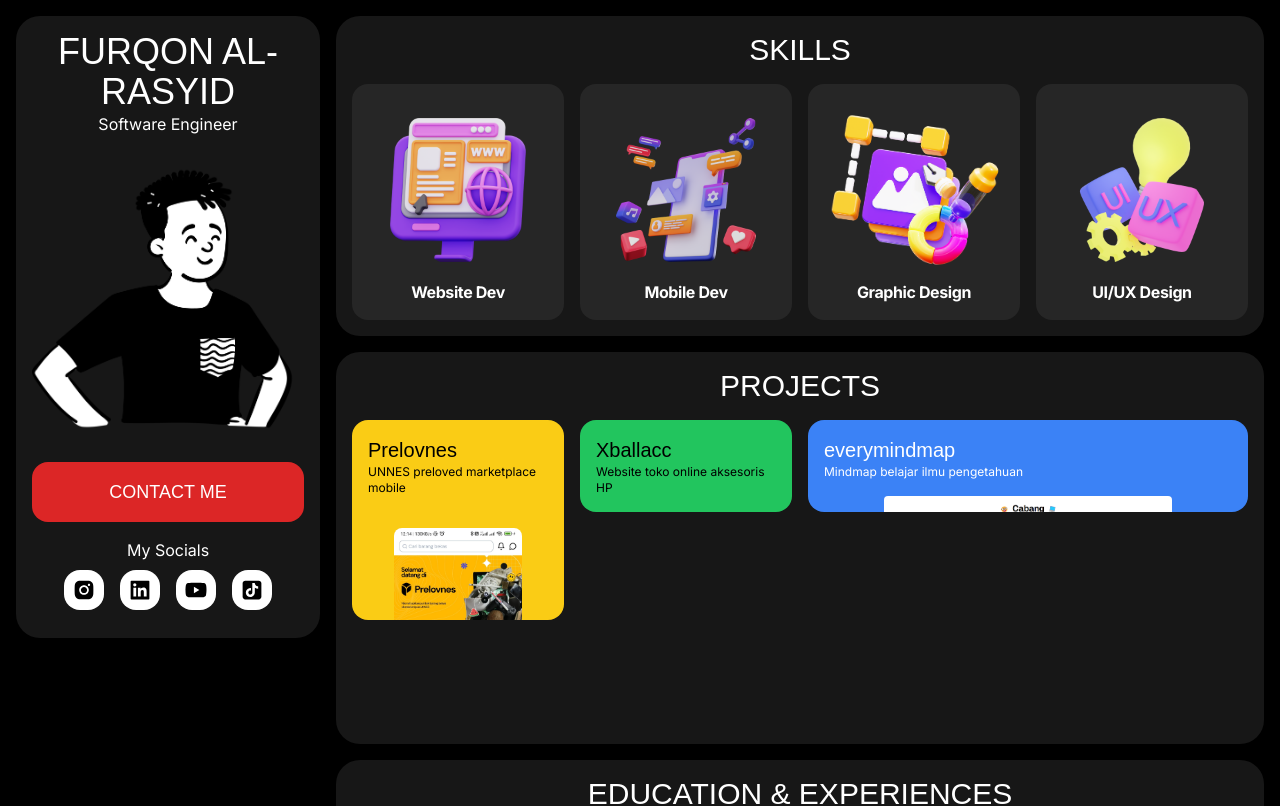
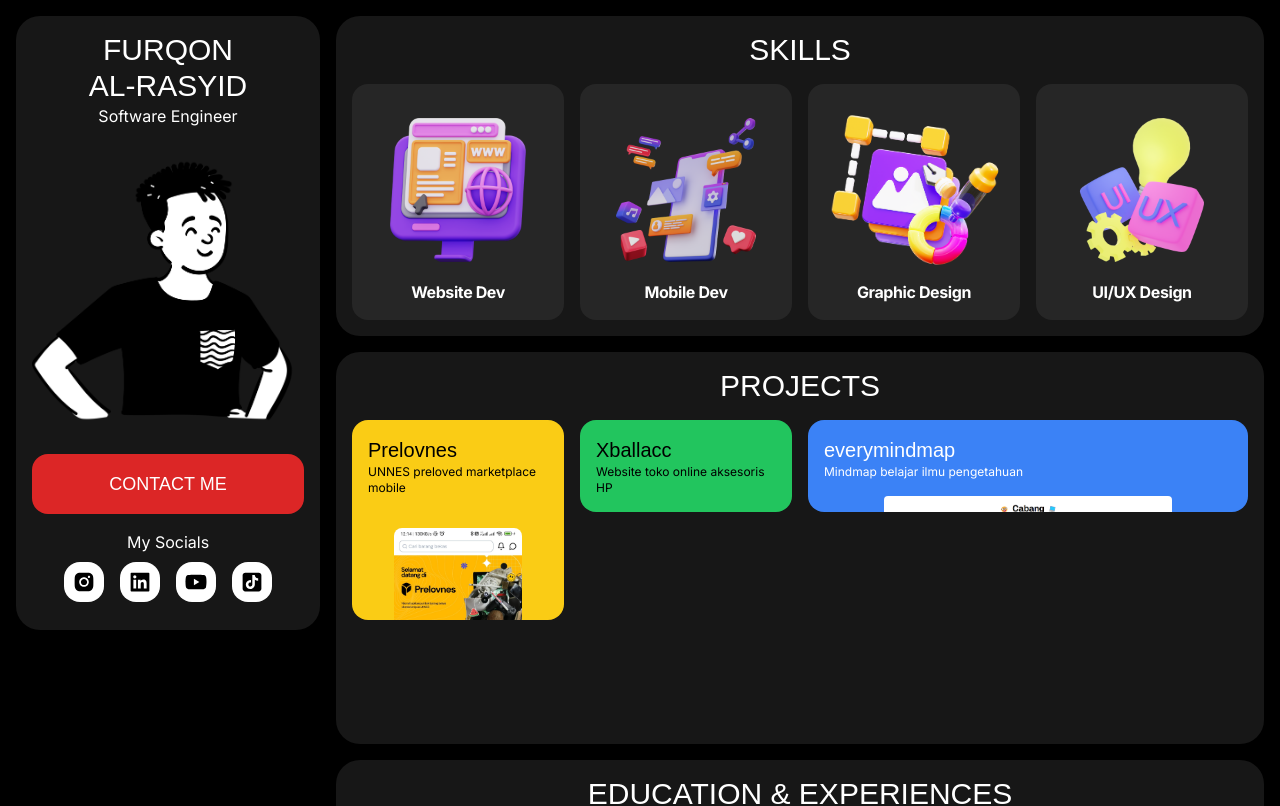
Before and after one commit to furqonStudio/furqon-studio-portfolio-2024, a Next.js app: page / in a window 1280 px wide. Shown: the top 806 px of the page. Built offline with nearby package versions, Linux system fonts and the light colour scheme; grey boxes are pictures that could not be loaded; a web font is replaced by a local one.

Commit message:
feat: add title profile

```diff
--- a/src/components/section/ProfileSection.tsx
+++ b/src/components/section/ProfileSection.tsx
@@ -6,9 +6,10 @@ export const ProfileSection = ({ id }: { id: string }) => {
   return (
     <section id={id} className="lg:mr-0 section-style">
       <div className="text-white text-center">
-        <p className="font-gasoek text-4xl 2xl:text-6xl">
-          <span className="block sm:inline">FURQON</span>
-          <span className="block sm:inline"> AL-RASYID</span>
+        <p className="font-gasoek text-4xl lg:text-3xl 2xl:text-6xl">
+          <span className="inline">FURQON</span>
+          <span className="block sm:inline lg:hidden"> AL-RASYID</span>
+          <span className="hidden lg:block"> AL-RASYID</span>
         </p>
         <p className="font-inter 2xl:text-2xl">Software Engineer</p>
       </div>
```
